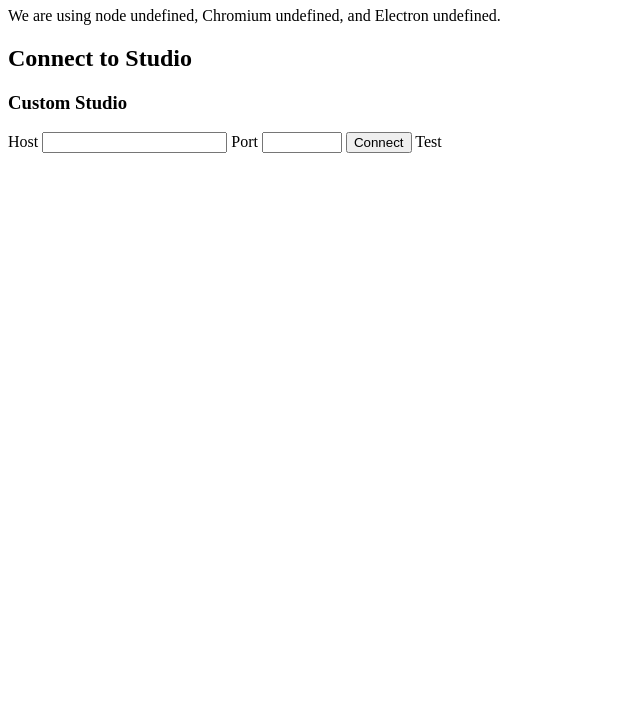
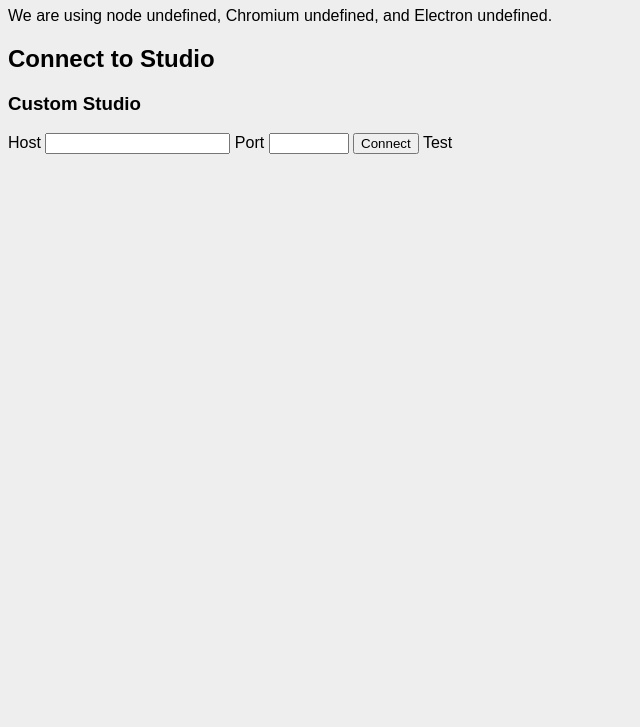
Before and after one commit to CaptainHayashi/loki, an Electron app: page index.html in a window 800 px wide. Shown: the part 73-800 px from the top of the page, without its empty margins (0-640 px from the left). Drawn offline with Linux system fonts and the light colour scheme; no server answers.

Commit message:
Play with CSS too.

```diff
--- a/index.html
+++ b/index.html
@@ -2,6 +2,7 @@
 <html>
   <head>
     <meta charset="UTF-8">
+    <link rel="stylesheet" href="./main.css" />
     <title>Hello World!</title>
   </head>
   <body>
--- /dev/null
+++ b/main.css
@@ -0,0 +1,6 @@
+@import "./bower_components/raleway/raleway.css";
+
+html {
+  background-color: #eeeeee;
+  font-family: "Raleway", sans-serif;
+}
```
Also changed, not shown: bower.json (added, +21 -0 lines), package.json (+10 -9 lines).
